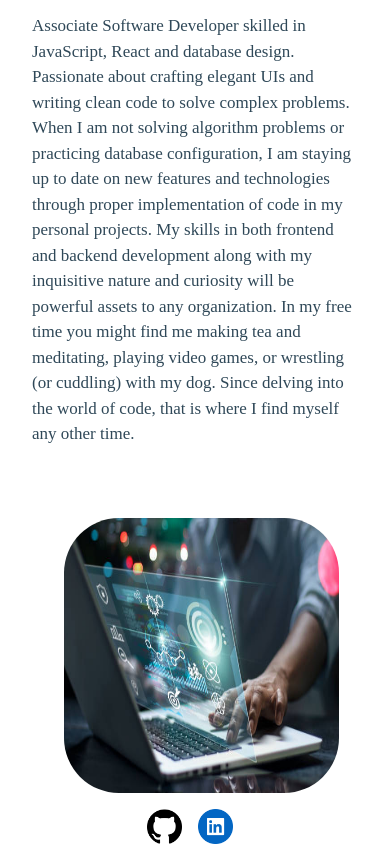
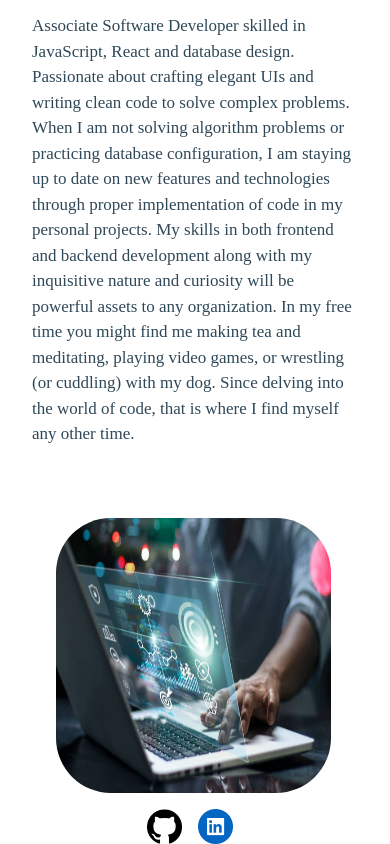
Before and after one commit to mattrowley10/Portfolio, a React (Vite) app: page / in a window 390 px wide. Shown: the part 403-1247 px from the top of the page. Built offline with nearby package versions, Linux system fonts and the light colour scheme.

Commit message:
pic to the left

```diff
--- a/src/App.css
+++ b/src/App.css
@@ -291,7 +291,7 @@ html, body{
     height: 275px;
     width: 275px;
     top: 21rem;
-    left: 4rem;
+    left: 3.5rem;
     right: 0;
     opacity: 0;
     transform: translateX(50px);
```
